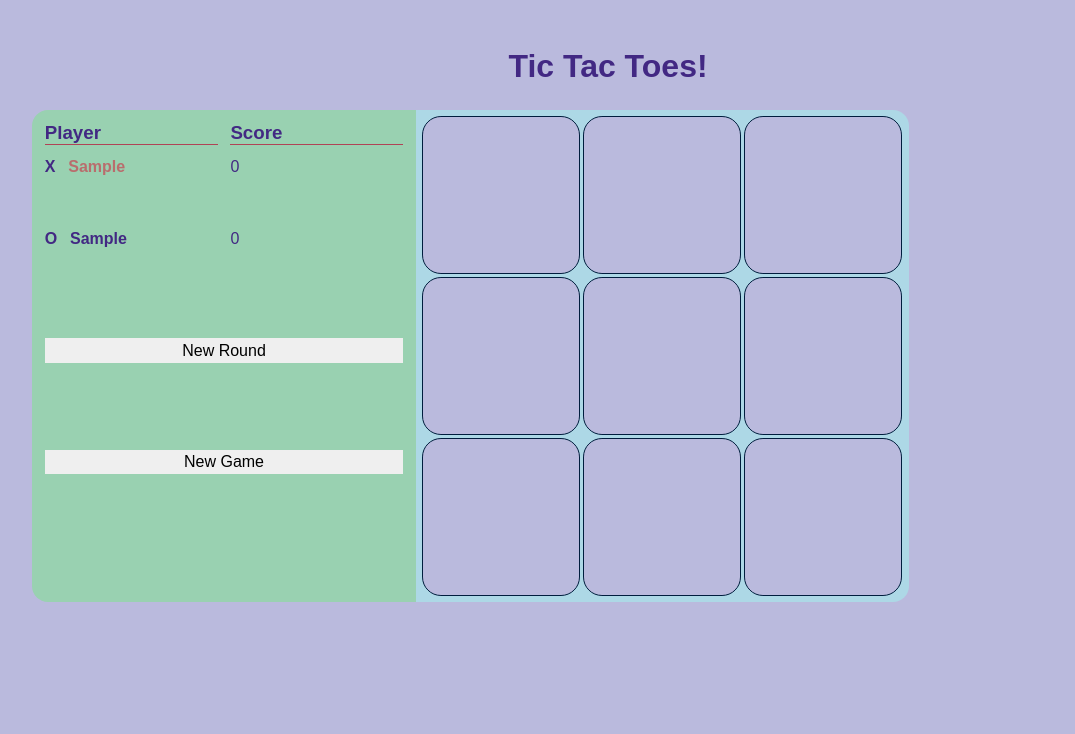
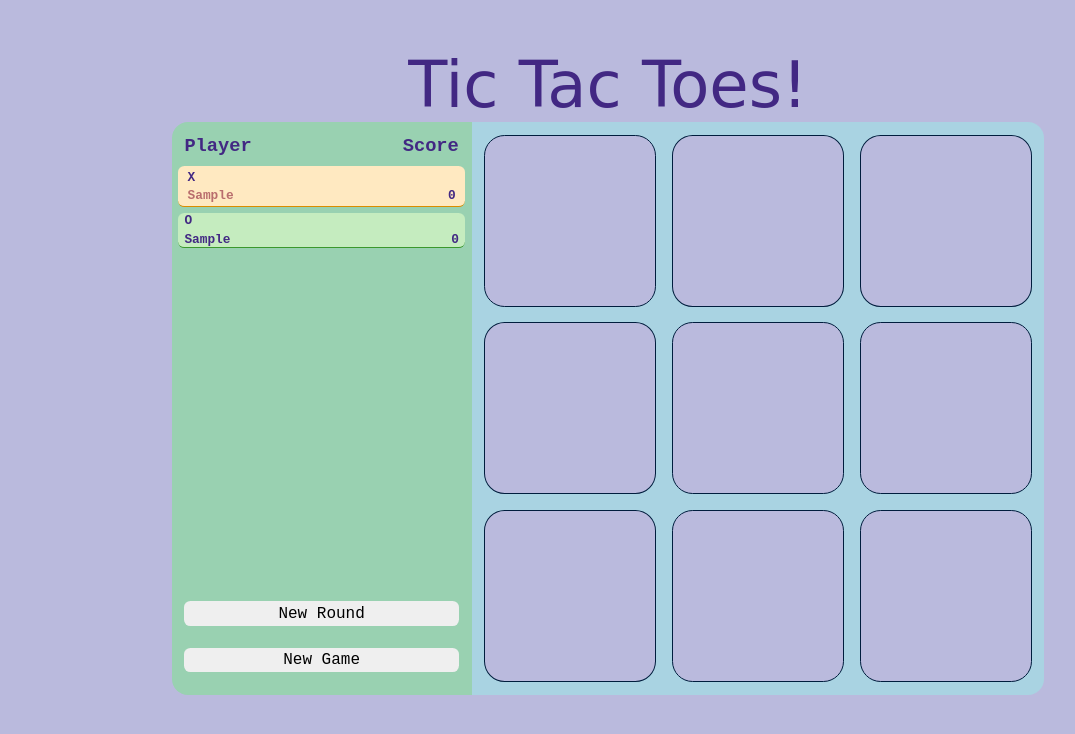
Before and after one commit to ShelbyEliza/odin-tic-tac-toe, a plain HTML site: page index.html in a window 1280 px wide. Both pictures are taken after typing "Sample", "Sample" into the empty fields and a click on the button "Set Players". Shown: the whole page, without its empty margins (32-1107 px from the left). Drawn offline with Linux system fonts and the light colour scheme; a web font is replaced by a local one.

Commit message:
Add final layout touches

```diff
--- a/game.js
+++ b/game.js
@@ -33,9 +33,7 @@ const gameFlow = (() => {
 	const getCurrentPlayer = () => currentPlayer;
 
 	const setTurnsPlayed = () => turnsPlayed++;
-	// const setCurrentPlayer = (player) => {
-	// 	currentPlayer = player;
-	// };
+
 	const setPlayers = (playerInputsEl) => {
 		playerX = Player(playerInputsEl[0].value, "X");
 		playerO = Player(playerInputsEl[1].value, "O");
@@ -107,8 +105,8 @@ const gameFlow = (() => {
 				break;
 		}
 		if (winner) {
-			console.log();
 			displayController.setMsgEl(`${winner.name} wins!`);
+			gameBoard.removeClickable();
 			if (winner.marker == "X") {
 				playerX.increaseScore();
 				displayController.setScore(playerX);
@@ -118,7 +116,6 @@ const gameFlow = (() => {
 			}
 		} else if (turnsPlayed >= 9) {
 			displayController.setMsgEl("A tie has occurred! Try Again?");
-			console.log("A tie has occurred!");
 		} else {
 			toggleCurrentTurn();
 		}
@@ -131,7 +128,11 @@ const gameFlow = (() => {
 		winner = null;
 	};
 	const handleNewRound = () => {
-		currentPlayer = winner;
+		if (winner === null) {
+			currentPlayer = playerX;
+		} else {
+			currentPlayer = winner;
+		}
 		winner = null;
 		turnsPlayed = 1;
 	};
@@ -157,6 +158,11 @@ const gameBoard = (() => {
 			el.addEventListener("click", handleSelectSquare);
 		});
 	};
+	function removeClickable() {
+		boardEls.forEach((el) => {
+			el.classList.remove("clickable");
+		});
+	}
 
 	function resetSquares() {
 		boardEls.forEach((square) => {
@@ -192,15 +198,14 @@ const gameBoard = (() => {
 
 	function checkSquareStatus(squareToMark) {
 		let winner = gameFlow.getWinner();
-		displayController.setMsgEl("");
 		if (
 			squareToMark.textContent !== "O" &&
 			squareToMark.textContent !== "X" &&
 			winner === null
 		) {
+			displayController.setMsgEl("");
 			return true;
 		} else {
-			displayController.setMsgEl("Invalid Square");
 			return false;
 		}
 	}
@@ -217,12 +222,13 @@ const gameBoard = (() => {
 	addListeners();
 	return {
 		resetSquares,
+		removeClickable,
 	};
 })();
 
 const displayController = (() => {
 	const msgEl = document.querySelector(".msg-text");
-	const playerForm = document.querySelector(".form-wrapper");
+	const playerForm = document.querySelector("form");
 	const playerInputsEl = [...document.querySelectorAll("input")];
 	const setPlayersBtn = document.querySelector(".set-players-btn");
 
@@ -265,18 +271,16 @@ const displayController = (() => {
 
 	let displayBuilt = false;
 
-	setPlayersBtn.addEventListener("click", (e) => {
-		handleStartGame(e);
-	});
+	setPlayersBtn.addEventListener("click", handleStartGame);
 
-	const handleStartGame = (e) => {
+	function handleStartGame(e) {
 		e.preventDefault();
 		if (checkIfValidName(playerInputsEl)) {
 			gameFlow.setPlayers(playerInputsEl);
 			buildDisplay(playerX, playerO);
 			return;
 		}
-	};
+	}
 	const checkIfValidName = (inputs) => {
 		let validName = true;
 		inputs.forEach((input) => {
--- a/index.html
+++ b/index.html
@@ -13,7 +13,6 @@
     <div class="layout-wrapper">
       <h1>Tic Tac Toes!</h1>
       <section class="panel info-container">
-        <div class="form-wrapper">
         <form>
           <label for="player-x" class="x-input">
             <h3>Player X: </h3>
@@ -26,45 +25,45 @@
 
           <button class="set-players-btn" type="submit">Set Players</button>
         </form>
-        </div>
 
         <div class="player-details" style="display: none;">
-          <h3>Player</h3>
-          <h3>Score</h3>
-          <div>
-            <h4>X</h4>
-            <h4 class="player-x-name"></h4>
+          <div class="labels">
+            <h3 class="player-label">Player</h3>
+            <h3 class="score-label">Score</h3>
           </div>
-          <div>
+          <div class="x-info">
+            <p class="x">X</p>
+            <div class="bottom-info">
+              <p class="player-x-name"></p>
               <p class="player-x-score score"></p>
             </div>
-          <div>
-            <h4>O</h4>
-            <h4 class="player-o-name"></h4>
           </div>
-          <div>
+          <div class="o-info">
+            <p class="o">O</p>
+            <div class="bottom-info">
+              <p class="player-o-name"></p>
               <p class="player-o-score score"></p>
             </div>
           </div>
-        <!-- move into player details / fix grid! -->
-        <section class="bottom-display">
-          <div class="msg">
+        </div>
+
         <p class="msg-text"></p>
-          </div>
+
+        <div class="bottom-display">
           <button class="new-round" style="display: none;">New Round</button>
           <button class="new-game" style="display: none;">New Game</button>
-        </section>
+        </div>
       </section>
       <main class="board">
-        <div id="1" class="marker-place clickable"></div>
-        <div id="2" class="marker-place clickable"></div>
-        <div id="3" class="marker-place clickable"></div>
-        <div id="4" class="marker-place clickable"></div>
-        <div id="5" class="marker-place clickable"></div>
-        <div id="6" class="marker-place clickable"></div>
-        <div id="7" class="marker-place clickable"></div>
-        <div id="8" class="marker-place clickable"></div>
-        <div id="9" class="marker-place clickable"></div>
+        <p id="1" class="marker-place clickable"></p>
+        <p id="2" class="marker-place clickable"></p>
+        <p id="3" class="marker-place clickable"></p>
+        <p id="4" class="marker-place clickable"></p>
+        <p id="5" class="marker-place clickable"></p>
+        <p id="6" class="marker-place clickable"></p>
+        <p id="7" class="marker-place clickable"></p>
+        <p id="8" class="marker-place clickable"></p>
+        <p id="9" class="marker-place clickable"></p>
       </main>
     </div>
   </body>
--- a/styles.css
+++ b/styles.css
@@ -1,14 +1,29 @@
+@import url("https://fonts.googleapis.com/css2?family=Handjet:wght@500&family=Kanit:wght@400;600&family=Oxygen+Mono&display=swap");
+
+:root {
+	--cloudless: #dedeff;
+	--stardust-evening: rgb(186, 186, 221);
+	--galactic-civilization: rgb(66, 40, 131);
+	--naval-night: rgb(0, 29, 61);
+	--mint-twist: rgb(153, 209, 177);
+	--candle-glow: rgb(255, 233, 193);
+	--green-tea: #c5ecbf;
+	--crystal: #a9d3e2;
+	--morocco: #b96d6dff;
+}
+
 html,
 body {
 	min-height: 100%;
 	margin: 0 auto;
 
 	font-size: 16px;
-	font-family: sans-serif, -apple-system, BlinkMacSystemFont, "Segoe UI", Roboto,
-		Oxygen, Ubuntu, Cantarell, "Open Sans", "Helvetica Neue", sans-serif;
-	background: rgb(186, 186, 221);
+	font-family: "Oxygen Mono", monospace, -apple-system, BlinkMacSystemFont,
+		"Segoe UI", Roboto, Oxygen, Ubuntu, Cantarell, "Open Sans", "Helvetica Neue",
+		sans-serif;
 
-	color: rgb(66, 40, 131);
+	background: var(--stardust-evening);
+	color: var(--galactic-civilization);
 }
 button,
 input {
@@ -20,7 +35,11 @@ input {
 	font-size: 100%;
 }
 input {
-	width: 19ch;
+	width: 22ch;
+	margin-left: 0.4rem;
+	padding: 0.2rem;
+
+	font-size: 0.8rem;
 }
 button {
 	margin: 0.4rem;
@@ -28,6 +47,7 @@ button {
 
 	border: none;
 	box-shadow: none;
+	border-radius: 0.4rem;
 
 	height: max-content;
 }
@@ -36,41 +56,45 @@ button:hover {
 }
 
 h1 {
-	text-align: center;
 	grid-column: 1 / 3;
 	grid-row: 1;
 	margin: 0rem;
+	text-align: center;
+
+	font-family: "Handjet", cursive;
+	font-weight: 500;
+	font-size: 4rem;
 }
-h3 {
-	margin: 0.4rem;
-}
-h4 {
-	margin: 0.4rem;
-}
+h3,
 p {
 	margin: 0.4rem;
 }
 .layout-wrapper {
 	display: grid;
-	grid-template-columns: 2fr 4fr;
-	grid-template-rows: 1fr 8fr;
+	grid-template-columns: minmax(150px, 300px) auto;
+	grid-template-rows: 1fr minmax(300px, 8fr);
+
+	justify-content: center;
+	margin: 2rem;
+	padding: 1rem 2rem;
 
 	border-radius: 2rem;
-	padding: 1rem 2rem;
-	margin: 2rem;
-	justify-content: center;
 }
 
 .panel {
+	display: grid;
+	grid-template-rows: 3fr 2fr 1fr;
+
+	grid-column: 1;
+	grid-row: 2 / 3;
+
+	height: 50vw;
+	max-height: 70vh;
+	min-height: 300px;
+
 	padding: 0.4rem;
 
-	grid-column: 1;
-	grid-row: 2;
-
-	height: 50vw;
-	max-height: 60vh;
-
-	background: rgb(153, 209, 177);
+	background: var(--mint-twist);
 	border-top-left-radius: 1rem;
 	border-bottom-left-radius: 1rem;
 }
@@ -86,42 +110,63 @@ form {
 .o-input {
 	grid-row: 2;
 }
-form input {
-	margin-left: 0.4rem;
-	padding: 0.2rem;
-}
+
 form button {
 	grid-row: 3;
 }
 /* details box: */
 .player-details {
-	display: grid;
-	grid-template-columns: 50% 50%;
-	grid-template-rows: 1fr 2fr 2fr;
+	display: flex;
+	flex-direction: column;
+
+	grid-row: 1 / 2;
+	align-self: start;
 }
-.player-details h3 {
-	border-bottom: 1px solid rgb(176, 67, 85);
-	padding-bottom: 0rem;
+.labels {
+	display: flex;
+	justify-content: space-between;
+	margin-bottom: 0.2rem;
 }
-.player-details div {
+.x-info p,
+.o-info p {
+	margin: 0rem 0.4rem 0rem 0.4rem;
+	font-size: 0.8rem;
+	font-weight: 700;
+}
+.x-info {
+	margin-bottom: 0.4rem;
+	padding: 0.2rem;
+
+	border-radius: 0.4rem;
+	border-bottom: 1px solid #da8d00;
+	background: var(--candle-glow);
+}
+.o-info {
+	background: var(--green-tea);
+
+	border-radius: 0.4rem;
+	border-bottom: 1px solid #3b982d;
+}
+.bottom-info {
 	display: flex;
+	justify-content: space-between;
+	margin-top: 0.2rem;
 }
+
 .currentTurn {
-	color: rgb(185, 109, 109);
+	color: var(--morocco);
 }
 /* message box:*/
 .bottom-display {
+	grid-row: 3 / 4;
 	display: grid;
-	grid-template-rows: 1fr 1fr 3fr;
-	background: rgb(153, 209, 177);
-	align-items: end;
 }
-.msg {
-	text-align: center;
-	justify-content: center;
-	width: 100%;
-	height: 100%;
-	color: rgb(176, 67, 85);
+.msg-text {
+	grid-row: 2 / 3;
+	color: var(--morocco);
+	font-size: 0.8rem;
+	font-weight: 600;
+	font-family: "Kanit", sans-serif;
 }
 /* board: */
 .board {
@@ -135,33 +180,37 @@ form button {
 
 	text-align: center;
 
-	background: rgb(66, 40, 131);
 	width: 50vw;
 	height: 50vw;
-	max-width: 60vh;
-	max-height: 60vh;
+	max-width: 70vh;
+	max-height: 70vh;
 
 	min-width: 300px;
 	min-height: 300px;
 
-	background: lightblue;
+	background: var(--crystal);
 
 	border-top-right-radius: 1rem;
 	border-bottom-right-radius: 1rem;
 }
 
 .marker-place {
-	border: 1px solid rgb(0, 29, 61);
-	background: rgb(186, 186, 221);
+	display: flex;
+	justify-content: center;
+	align-items: center;
+
+	border: 1px solid var(--naval-night);
+	background: var(--stardust-evening);
 	border-radius: 12%;
 	font-size: 6rem;
 }
 .clickable:hover {
 	cursor: pointer;
+	background: var(--cloudless);
 }
 .x-square {
-	background: rgb(255, 233, 193);
+	background: var(--candle-glow);
 }
 .o-square {
-	background: rgb(168, 227, 160);
+	background: var(--green-tea);
 }
```
Also changed, not shown: notes.txt. Lines whose indentation alone changed are shown as unchanged.
